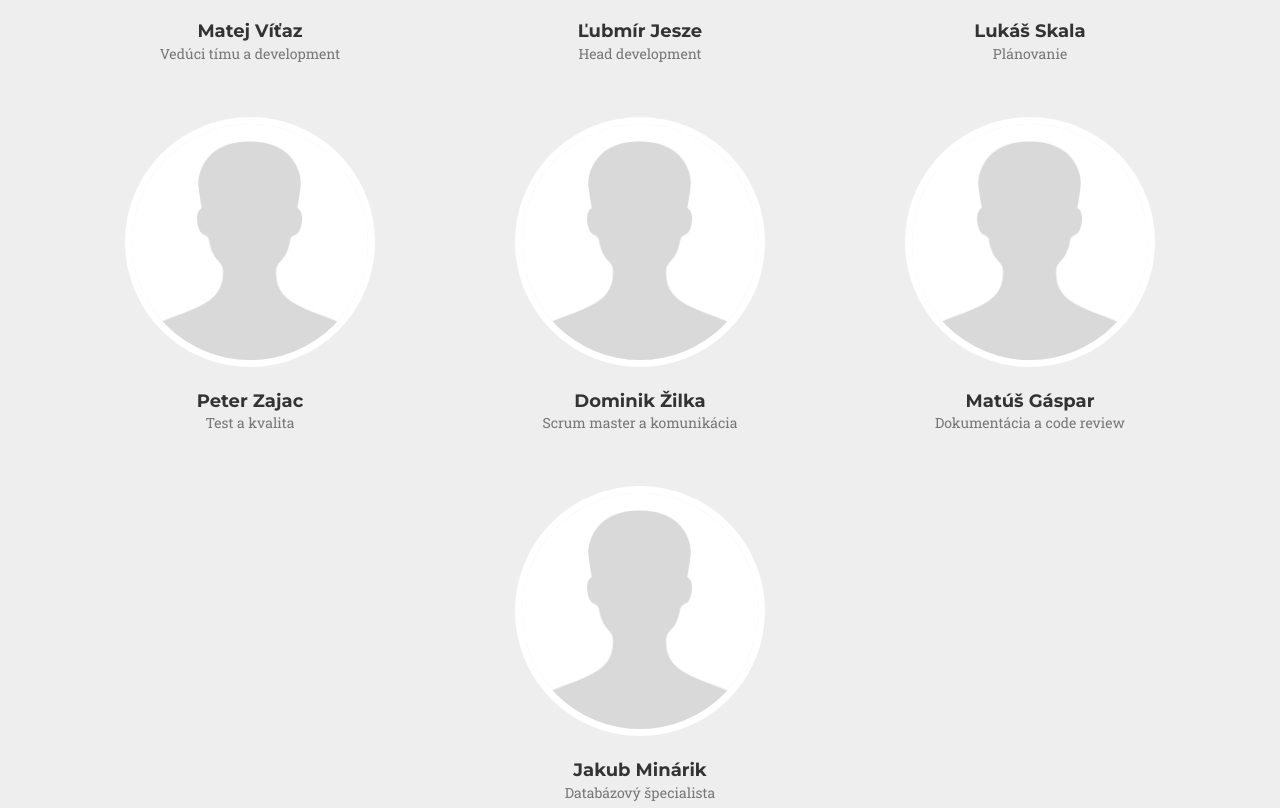
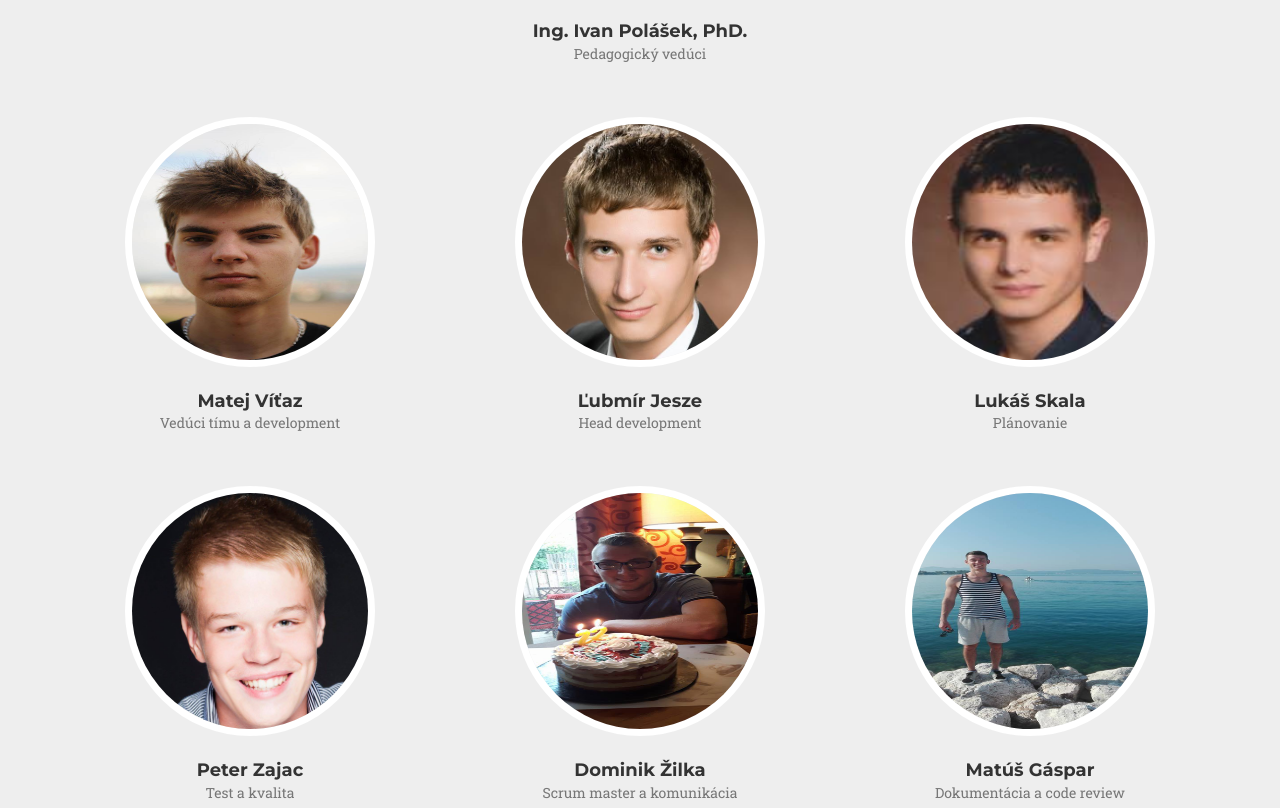
Before and after one commit to next-dimension-team/next-dimension-team.github.io, a website: page index.html in a window 1280 px wide. Shown: the part 2882-3690 px from the top of the page. Drawn offline with nearby package versions, Linux system fonts and the light colour scheme; a web font is replaced by a local one.

Commit message:
Pridane fotky

```diff
--- a/index.html
+++ b/index.html
@@ -155,51 +155,60 @@
                 </div>
             </div>
             <div class="row">
+                <div class="col-sm-4 col-md-offset-4">
+                    <div class="team-member">
+                        <img src="img/team/anonym.png" class="img-responsive img-circle" alt="" height="250" width="250">
+                        <h4>Ing. Ivan Polášek, PhD.</h4>
+                        <p class="text-muted">Pedagogický vedúci</p>
+                    </div>
+                </div>
+            </div>
+            <div class="row">
                 <div class="col-sm-4">
                     <div class="team-member">
-                        <img src="img/team/anonym.png" class="img-responsive img-circle" alt="" height="250" width="250">
+                        <img src="img/team/mato.jpg" class="img-circle" height="250" width="250">
                         <h4>Matej Víťaz</h4>
                         <p class="text-muted">Vedúci tímu a development</p>
                     </div>
                 </div>
                 <div class="col-sm-4">
                     <div class="team-member">
-                        <img src="img/team/anonym.png" class="img-responsive img-circle" alt="" height="250" width="250">
+                        <img src="img/team/ruby.jpg" class="img-circle" height="250" width="250">
                         <h4>Ľubmír Jesze</h4>
                         <p class="text-muted">Head development</p>
                     </div>
                 </div>
                 <div class="col-sm-4">
                     <div class="team-member">
-                        <img src="img/team/anonym.png" class="img-responsive img-circle" alt="" height="250" width="250">
+                        <img src="img/team/luky.jpg" class="img-circle"  height="250" width="250">
                         <h4>Lukáš Skala</h4>
                         <p class="text-muted">Plánovanie</p>
                     </div>
                 </div>
                  <div class="col-sm-4">
                     <div class="team-member">
-                        <img src="img/team/anonym.png" class="img-responsive img-circle" alt="" height="250" width="250">
+                        <img src="img/team/zajo.jpg" class="img-circle" height="250" width="250">
                         <h4>Peter Zajac</h4>
                         <p class="text-muted">Test a kvalita</p>
                     </div>
                 </div>
                 <div class="col-sm-4">
                     <div class="team-member">
-                        <img src="img/team/anonym.png" class="img-responsive img-circle" alt="" height="250" width="250">
+                        <img src="img/team/zilo.jpg"  class="img-circle" height="250" width="250">
                         <h4>Dominik Žilka</h4>
                         <p class="text-muted">Scrum master a komunikácia</p>
                     </div>
                 </div>
                 <div class="col-sm-4">
                     <div class="team-member">
-                        <img src="img/team/anonym.png" class="img-responsive img-circle" alt="" height="250" width="250">
+                        <img src="img/team/matus.jpg" class="img-circle" height="250" width="250">
                         <h4>Matúš Gáspar</h4>
                         <p class="text-muted">Dokumentácia a code review</p>
                     </div>
                 </div>
                 <div class="col-sm-4 col-md-offset-4">
                     <div class="team-member">
-                        <img src="img/team/anonym.png" class="img-responsive img-circle" alt="" height="250" width="250">
+                        <img src="img/team/jakub.jpg" class="img-circle" alt="" height="250" width="250">
                         <h4>Jakub Minárik</h4>
                         <p class="text-muted">Databázový špecialista</p>
                     </div>
```
Also changed, not shown: img/team/jakub.jpg (added), img/team/luky.jpg (added), img/team/mato.jpg (added), img/team/matus.jpg (added), img/team/ruby.jpg (added), img/team/zajo.jpg (added), img/team/zilo.jpg (added).
